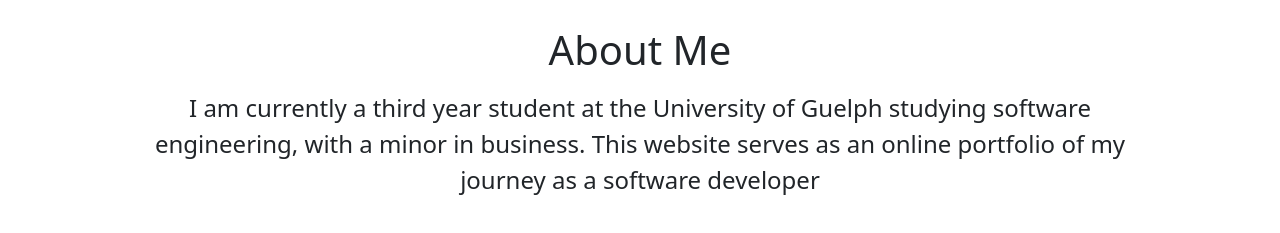
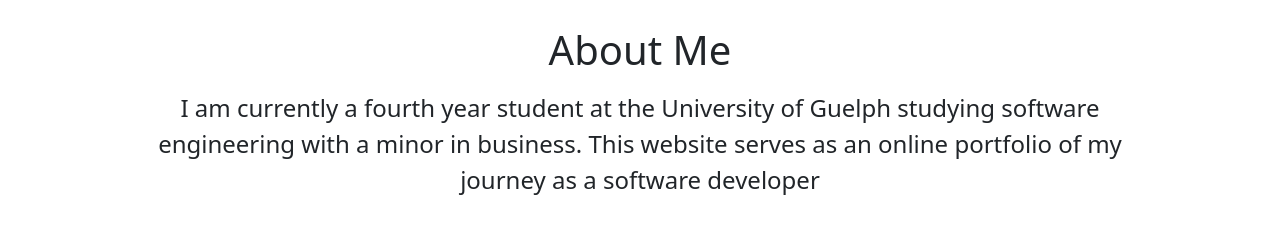
Before and after one commit to MatthewBiggins/matthewbiggins.github.io, a plain HTML site: page index.html in a window 1280 px wide. Shown: the part 447-680 px from the top of the page. Drawn offline with nearby package versions, Linux system fonts and the light colour scheme.

Commit message:
fixed year

```diff
--- a/index.html
+++ b/index.html
@@ -61,8 +61,8 @@
         <div class="row">
             <div class="col d-flex justify-content-center text-center">
                 <p class="fs-4">
-                    I am currently a third year student at the University of Guelph studying software
-                    engineering, with a minor in business. This website serves as an online portfolio
+                    I am currently a fourth year student at the University of Guelph studying software
+                    engineering with a minor in business. This website serves as an online portfolio
                     of my journey as a software developer
                 </p>
             </div>
```
